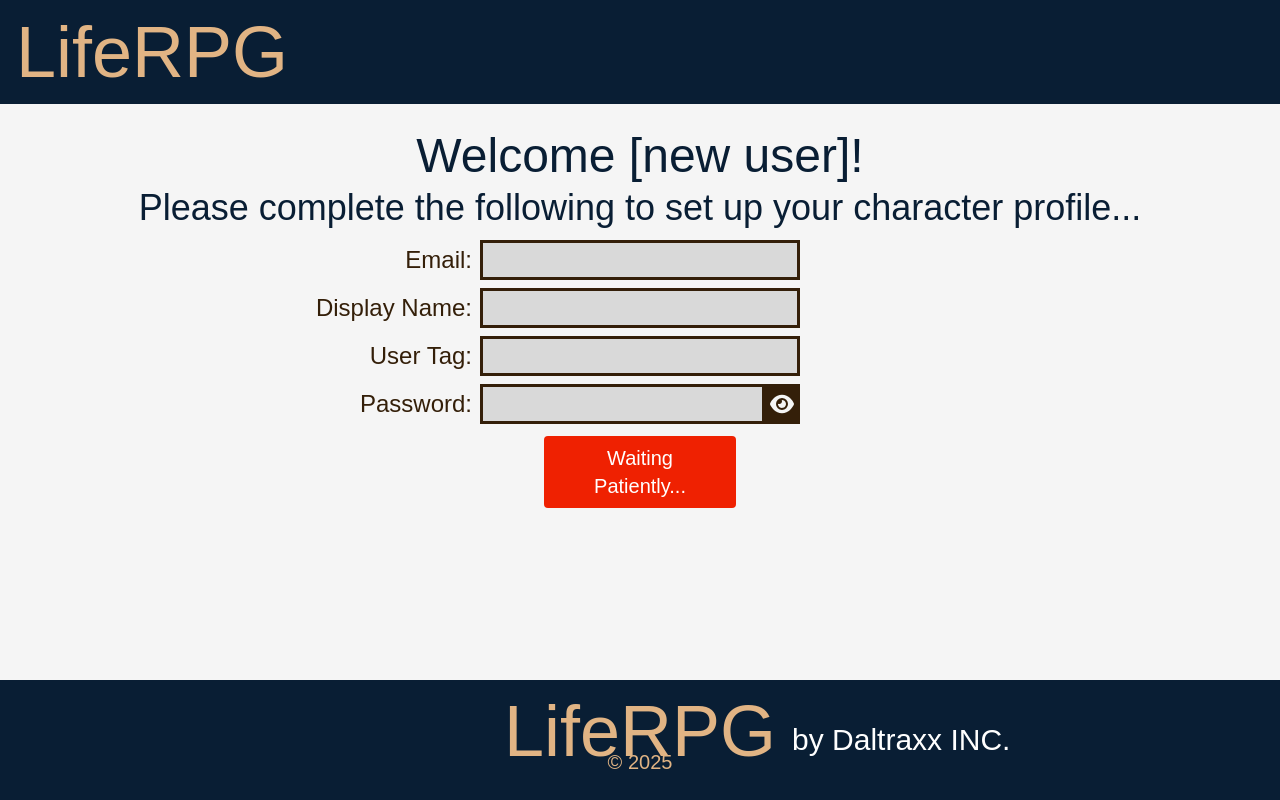
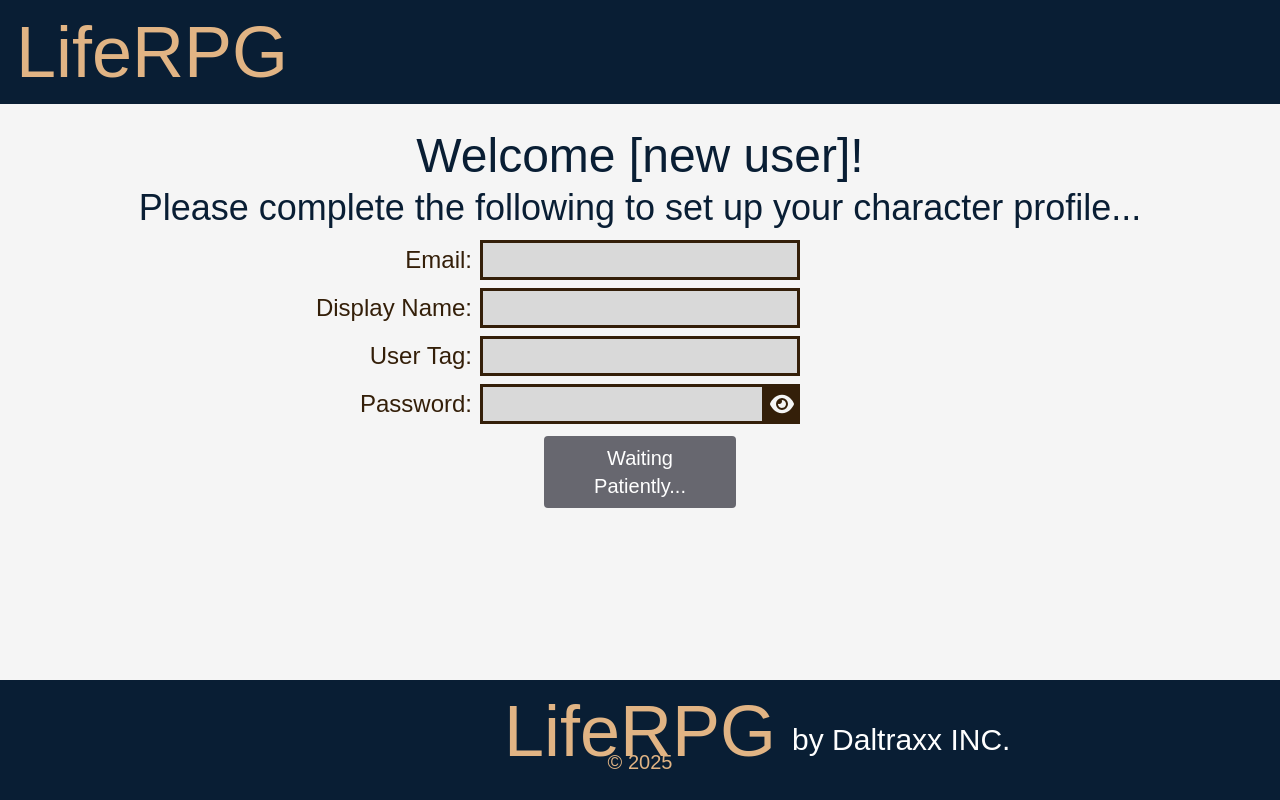
Before and after one commit to Daltraxx/life-rpg, a Next.js app: page /create-account in a window 1280 px wide. Built offline with nearby package versions, Linux system fonts and the light colour scheme; a web font is replaced by a local one.

Commit message:
add disabled gray button state in wrapper

```diff
--- a/src/app/globals.css
+++ b/src/app/globals.css
@@ -21,6 +21,7 @@
   --red-500: hsl(8, 99%, 47%); /* #ef2101 */
 
   --gray-200: hsl(0, 0%, 85%); /* #d9d9d9 */
+  --gray-600: hsl(240, 4%, 42%); /* #66666e */
 
   --white: #ffffff;
 
--- a/src/app/ui/JSXWrappers/ButtonLikeWrappers/styles.module.css
+++ b/src/app/ui/JSXWrappers/ButtonLikeWrappers/styles.module.css
@@ -42,3 +42,8 @@
 .buttonOrange600:active {
   background-color: var(--orange-650, #c56907);
 }
+
+.button[disabled] {
+  cursor: not-allowed;
+  background-color: var(--gray-600, #66666e);
+}
--- a/src/app/ui/account-creation/CreateAccountForm/styles.module.css
+++ b/src/app/ui/account-creation/CreateAccountForm/styles.module.css
@@ -104,11 +104,6 @@
   margin-bottom: -0.5rem;
 }
 
-.submitButton[disabled] {
-  background-color: var(--red-500, #ef2101);
-  cursor: not-allowed;
-}
-
 @media only screen and (min-width: 768px) {
   .formContainer {
     width: 100%;
```
